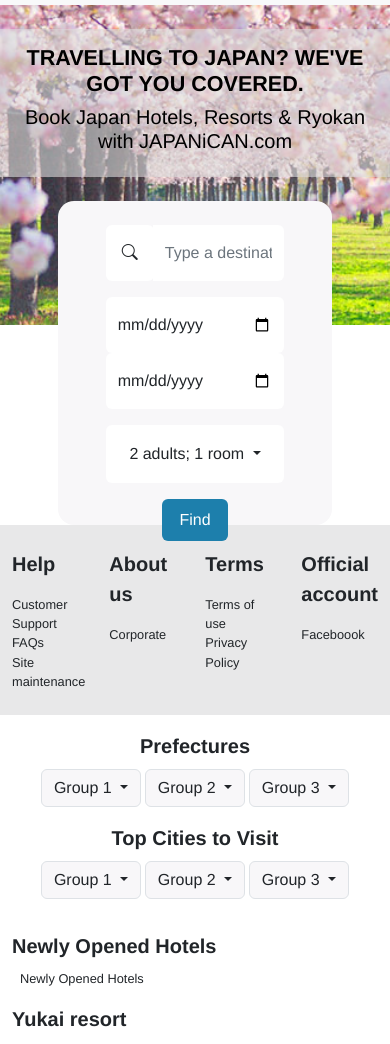
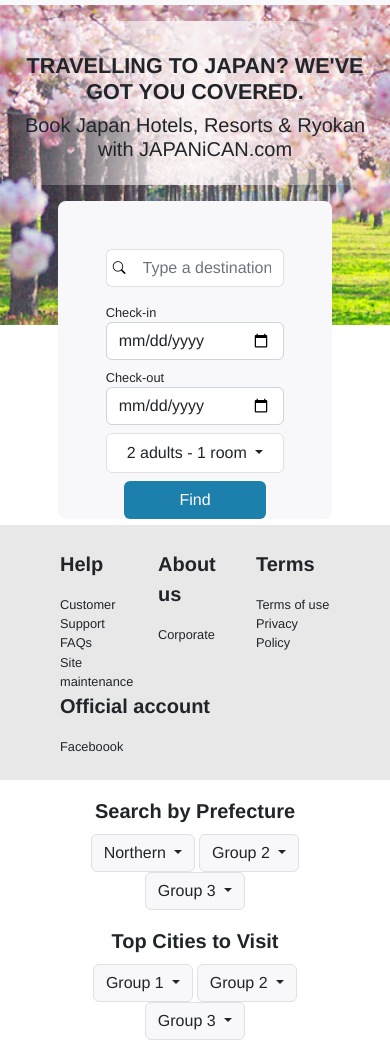
Before and after one commit to mendechris/japanican, a plain HTML site: page index.html in a window 390 px wide. Shown: the part 51-1095 px from the top of the page. Drawn offline with nearby package versions, Linux system fonts and the light colour scheme.

Commit message:
Updated formatting

```diff
--- a/index.html
+++ b/index.html
@@ -14,13 +14,13 @@
 <nav class="navbar navbar-expand-lg bg-light">
   <div class="container-fluid">
     <a class="navbar-brand ps-3" href="#"><img src="color-default.svg" alt="" width="210px"></a>
-    <button class="navbar-toggler" type="button" data-bs-toggle="collapse" data-bs-target="#navbarSupportedContent" aria-controls="navbarSupportedContent" aria-expanded="false" aria-label="Toggle navigation">
+    <button class="navbar-toggler" type="button" data-bs-toggle="collapse" data-bs-target="#navbarSupportedContent"  >
       <span class="navbar-toggler-icon"></span>
     </button>
     <div class="collapse navbar-collapse" id="navbarSupportedContent">
       <ul class="navbar-nav me-auto mb-2 mb-lg-0 ">
         <li class="nav-item">
-          <a class="nav-link active tiny" aria-current="page" href="#">Hotels & Ryokan</a>
+          <a class="nav-link active tiny" href="#">Hotels & Ryokan</a>
         </li>
         <li class="nav-item">
           <a class="nav-link active tiny " href="#">Coupons</a>
@@ -30,7 +30,7 @@
       <div class="d-flex">
         <ul class="navbar-nav me-auto mb-2 mb-lg-0">
           <li class="nav-item dropdown">
-            <a class="nav-link dropdown-toggle" href="#" role="button" data-bs-toggle="dropdown" aria-expanded="false">
+            <a class="nav-link dropdown-toggle" href="#" role="button" data-bs-toggle="dropdown" >
               <img src="flag-us@2x.png" width="30">
             </a>
             <ul class="dropdown-menu">
@@ -42,7 +42,7 @@
             </ul>
           </li>
           <li class="nav-item dropdown">
-            <a class="nav-link" href="#" role="button" data-bs-toggle="dropdown" aria-expanded="false">
+            <a class="nav-link" href="#" role="button" data-bs-toggle="dropdown">
               <div class="fs-5">¥</div>
             </a>
             <ul class="dropdown-menu">
@@ -71,57 +71,77 @@
   </div>
 </nav>
 
-<div class="container-fluid flow-background">
-  <div class="row">
-    <div class="col">
-      <div class="row text-center pt-4" style="color: black;">
-        <div class="col">
-          <div class="row bgframe py-3"><H4><strong>TRAVELLING TO JAPAN? WE'VE GOT YOU COVERED.</strong></H4>
-            <p class="h5">Book Japan Hotels, Resorts & Ryokan with JAPANiCAN.com
-            </p></div>
-        </div>
+<div class="container-fluid flow-bg form">
+  <div class="form-head text-center py-3">
+    <div class="form-bg py-3"><H4 class="mt-3"><strong>TRAVELLING TO JAPAN? WE'VE GOT YOU COVERED.</strong></H4>
+      <p class="h5">Book Japan Hotels, Resorts & Ryokan with JAPANiCAN.com
+      </p></div>
+  </div>
+  <div class="form-field w-75 mx-auto px-5 flex-row align-items-center rounded-3" >
+    <div class="row py-1`">
+      <div class="col pt-5">
+        <div class="input-group">
+          <span class="input-group-append">
+                    <button class="rounded-start bg-white border-end-0 border h-100 " type="button">
+                        <i class="bi bi-search"></i>
+                    </button>
+                </span>
+          <input type="text" class="form-control border-start-0 border" placeholder="Type a destination or hotel"></div>
       </div>
-      <div class="row  w-75 h-75 mx-auto mt-2">
-        <div class="col py-4 container booking rounded-4 mt-3 w-100 h-75 px-5 ">
-          <div class="row">
-            <div class="col input-group pb-3">
-              <div class="input-group-prepend">
-                <span class="input-group-text py-3 px-3" style="background-color: white"><i class="bi bi-search"></i></span>
-              </div>
-              <input type="text" class="form-control py-3" placeholder="Type a destination or hotel name" aria-label="search" aria-describedby="basic-addon1">
-            </div>
-          </div>
-          <div class="row">
-            <div class="col "><input type="date" class="form-control py-3" aria-label="date" aria-describedby="basic-addon1"></div>
-            <div class="col  pb-3"><input type="date" class="form-control py-3" aria-label="date" aria-describedby="basic-addon1"></div>
-            <div class="col">
-              <div class="btn-group w-100">
-                <button type="button" class="btn py-3 formdrop dropdown-toggle" data-bs-toggle="dropdown" data-bs-display="static" aria-expanded="false" id="demo">
-                  2 adults; 1 room
-                </button>
-                <div class="dropdown-menu dropdown-menu-end dropdown-menu-lg-start">
-                  <div ><button class="dropdown-item" type="button" onclick="addPpl()">Add Adult</button></div>
-                  <div ><button class="dropdown-item" type="button" onclick="remPpl()">Remove Adult</button></div>
-                  <div ><button class="dropdown-item" type="button" onclick="addRm()">Add Room</button></div>
-                  <div ><button class="dropdown-item" type="button" onclick="remRm()">Remove Room</button></div>
+    </div>
+
+    <div class="row pt-3">
+      <div class="col-lg-4 col-md-6 pb-2">
+        <div class="d-md-none">Check-in</div>
+        <input type="date" class="form-control">
+      </div>
+      <div class="col-lg-4 col-md-6 pb-2">
+        <div class="d-md-none">Check-out</div>
+        <input type="date" class="form-control">
+      </div>
+      <div class="col-lg-4 col-md-12">
+        <div class="accordion">
+          <div class="accordion-item text-center">
+            <button class="btn collapsed dropdown-toggle fs-6" type="button" data-bs-toggle="collapse" data-bs-target="#collapse" id="demo">
+              2 adults - 1 room
+            </button>
+            <div id="collapse" class="accordion-collapse collapse" data-bs-parent="#accordionExample">
+              <div class="px-5 py-1 fs-7">
+                <div class="dropdown-item py-0">
+                  <button  class="btn py-0 my-0" type="button" onclick="remPpl()">-</button>
+                  Adult
+                  <button  class="btn py-0 my-0" type="button" onclick="addPpl()">+</button>
+                </div>
+
+                <div class="dropdown-item py-0 my-0">
+                  <button  class="btn py-0 my-0" type="button" onclick="remCh()">-</button>
+                  Child
+                  <button  class="btn py-0 my-0" type="button" onclick="addCh()">+</button>
+                </div>
+
+                <div class="dropdown-item ">
+                  <button  class="btn py-0 my-0" type="button" onclick="remRm()">-</button>
+                  Room
+                  <button  class="btn py-0 my-0" type="button" onclick="addRm()">+</button>
                 </div>
               </div>
-            </div>
-          </div>
-          <div class="row text-center px-5 py-3">
-            <div class="col">
-              <input class="btn find py-2" type="submit" value="Find">
             </div>
           </div>
         </div>
       </div>
     </div>
+    <div class="row text-center pt-2">
+      <div class="col">
+        <button type="submit" class="btn find">Find</button>
+      </div>
+    </div>
   </div>
+
 </div>
 
 
 <div class="container-fluid">
-  <div class="row py-4" id="site-nav">
+  <div class="row py-4 px-5" id="site-nav">
     <div class="col">
       <p class="fs-5 fw-bold">Help</p>
       <p class="py-0 my-0"><a class="link-dark links text-decoration-none" href="#">Customer Support</a></p>
@@ -143,9 +163,9 @@
     </div>
   </div>
 </div>
-<div id="prefectures">
+<div class="px-5" id="prefectures">
   <div class="container-fluid my-3 d-none d-lg-block ">
-    <p class="fs-5 fw-bold mt-3 mb-2">Prefectures</p>
+    <p class="fs-5 fw-bold mt-3 mb-2">Search By Prefecture</p>
     <div class="row" >
       <div class="col">
         <div class="row justify-content-center mx-auto mh-50">
@@ -207,10 +227,10 @@
     </div>
   </div>
   <div class="container-fluid my-3 d-lg-none text-center">
-    <p class="fs-5 fw-bold mt-3 mb-2">Prefectures</p>
+    <p class="fs-5 fw-bold mt-3 mb-2">Search by Prefecture</p>
     <div class="dropdown ">
-      <a class="btn dropdown-toggle rounded-2 border groups" href="#" role="button" data-bs-toggle="dropdown" aria-expanded="false">
-        Group 1
+      <a class="btn dropdown-toggle rounded-2 border groups" href="#" role="button" data-bs-toggle="dropdown" >
+        Northern
       </a>
       <ul class="dropdown-menu" >
         <li class="links py-0 my-0 px-3"><a href="#" class="link-dark text-decoration-none">Hokkaido Prefecture Hotels</a></li>
@@ -229,7 +249,7 @@
         <li class="links py-0 my-0 px-3"><a href="#" class="link-dark text-decoration-none">Yamagata Prefecture Hotels</a></li>
         <li class="links py-0 my-0 px-3"><a href="#" class="link-dark text-decoration-none">Gunma Prefecture Hotels</a></li>
       </ul>
-      <a class="btn dropdown-toggle  rounded-2 border groups" href="#" role="button" data-bs-toggle="dropdown" aria-expanded="false">
+      <a class="btn dropdown-toggle  rounded-2 border groups" href="#" role="button" data-bs-toggle="dropdown" >
         Group 2
       </a>
 
@@ -250,7 +270,7 @@
         <li class="links py-0 my-0 px-3"><a href="#" class="link-dark text-decoration-none">Yamanashi Prefecture Hotels</a></li>
         <li class="links py-0 my-0 px-3"><a href="#" class="link-dark text-decoration-none">Aichi Prefecture Hotels</a></li>
       </ul>
-      <a class="btn prefec dropdown-toggle  rounded-2 border groups" href="#" role="button" data-bs-toggle="dropdown" aria-expanded="false">
+      <a class="btn prefec dropdown-toggle  rounded-2 border groups" href="#" role="button" data-bs-toggle="dropdown" >
         Group 3
       </a>
 
@@ -275,7 +295,7 @@
     </div>
   </div>
 </div>
-<div id="cities">
+<div class="px-5" id="cities">
   <div class="container-fluid my-3 d-none d-lg-block ">
     <p class="fs-5 fw-bold mt-3 mb-2">Top Cities to Visit</p>
     <div class="row" >
@@ -346,7 +366,7 @@
   <div class="container-fluid my-3 d-lg-none text-center">
     <p class="fs-5 fw-bold mt-3 mb-2">Top Cities to Visit</p>
     <div class="dropdown ">
-      <a class="btn dropdown-toggle  rounded-2 border groups" href="#" role="button" data-bs-toggle="dropdown" aria-expanded="false">
+      <a class="btn dropdown-toggle  rounded-2 border groups" href="#" role="button" data-bs-toggle="dropdown" >
         Group 1
       </a>
       <ul class="dropdown-menu" >
@@ -367,7 +387,7 @@
         <li class="links py-0 my-0 px-3"><a href="#" class="link-dark text-decoration-none">Sapporo Hotels</a></li>
         <li class="links py-0 my-0 px-3"><a href="#" class="link-dark text-decoration-none">Hiroshima Hotels</a></li>
       </ul>
-      <a class="btn dropdown-toggle  rounded-2 border groups" href="#" role="button" data-bs-toggle="dropdown" aria-expanded="false">
+      <a class="btn dropdown-toggle  rounded-2 border groups" href="#" role="button" data-bs-toggle="dropdown" >
         Group 2
       </a>
 
@@ -390,11 +410,11 @@
         <li class="links py-0 my-0 px-3"><a href="#" class="link-dark text-decoration-none">Himeji Hotels</a></li>
         <li class="links py-0 my-0 px-3"><a href="#" class="link-dark text-decoration-none">Shizuoka Hotels</a></li>
       </ul>
-      <a class="btn prefec dropdown-toggle dropdownMenuLink rounded-2 border groups" href="#" role="button" data-bs-toggle="dropdown" aria-expanded="false">
+      <a class="btn prefec dropdown-toggle dropdownMenuLink rounded-2 border groups" href="#" role="button" data-bs-toggle="dropdown" >
         Group 3
       </a>
 
-      <ul class="dropdown-menu" aria-labelledby="dropdownMenuLink">
+      <ul class="dropdown-menu" >
         <li class="links py-0 my-0 px-3"><a href="#" class="link-dark text-decoration-none">Toyama Hotels</a></li>
         <li class="links py-0 my-0 px-3"><a href="#" class="link-dark text-decoration-none">Chiba Hotels</a></li>
         <li class="links py-0 my-0 px-3"><a href="#" class="link-dark text-decoration-none">Atami Hotels</a></li>
@@ -417,7 +437,7 @@
   </div>
 </div>
 
-<div id="new">
+<div class="px-5" id="new">
   <div class="container-fluid my-3 d-none d-lg-block">
     <p class="fs-5 fw-bold mt-3 mb-2">Newly Opened Hotels</p>
     <p class="links py-0 my-0 px-2"><a href="#" class="link-dark text-decoration-none">Newly Opened Hotels</a></p>
--- a/style.css
+++ b/style.css
@@ -1,10 +1,5 @@
 
-.input-group-text, .form-control {
-  border: 0px;
-}
-
-
-.flow-background {
+.flow-bg{
   background: url("topimage_spring_pc_2023.jpg") no-repeat center;
   background-size: cover;
   width: 100%;
@@ -19,8 +14,8 @@
   height: 86%;
 }
 
-.bgframe {
-  background-color: rgba(220, 220, 220, 60%);
+.form-field {
+  background-color: #F8F7F9;
 }
 
 .formdrop, .formdrop:hover {
@@ -34,7 +29,7 @@
 
 }
 
-body {
+body, .tiny {
   font-family: "Helvetica Neue", sans-serif;
   font-size: 0.8rem;
 }
@@ -50,7 +45,9 @@
   width: 80%;
 }
 
-
+.form-bg {
+  background: linear-gradient(90deg, rgba(255,255,255,5%) 0%, rgba(252,249,249,90%) 50%, rgba(255,255,255,5%) 100%);
+}
 #site-nav {
   background-color: #E8E8E9;
   margin-top: 200px;
```
